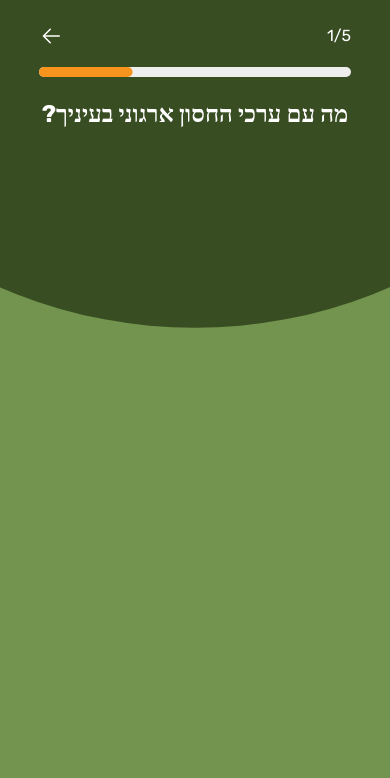
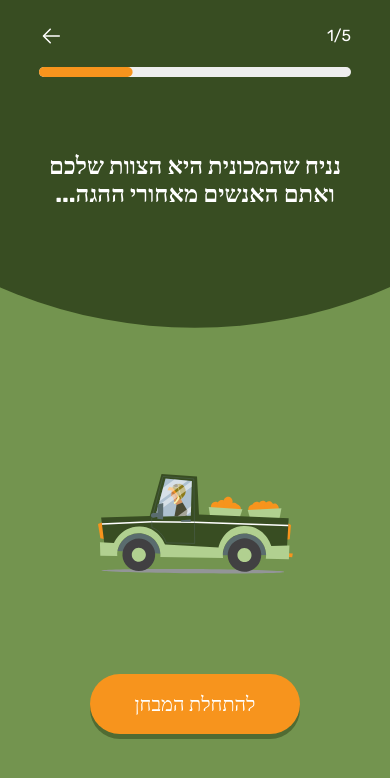
Before and after one commit to NaorOrZion/hosen-irguni, a React (Vite) app: page /quizz in a window 390 px wide. Shown: the top 778 px of the page. Built offline with nearby package versions, Linux system fonts and the light colour scheme.

Commit message:
feat: Update Quizz page layout and add car illustration; adjust CSS variables for responsiveness

```diff
--- a/src/index.css
+++ b/src/index.css
@@ -8,7 +8,7 @@
   background-color: #242424;
 
   --fs-heading: clamp(3rem, 12vw + 1rem, 4.5rem);
-  --fs-subheading: clamp(1.5rem, 12vw + 1rem, 1.5rem);
+  --fs-subheading: clamp(1.5rem, 6vw + 1rem, 1.5rem);
   --fs-button: clamp(1.25rem, 12vw + 1rem, 1.5rem);
 
   font-synthesis: none;
--- a/src/pages/Quizz.jsx
+++ b/src/pages/Quizz.jsx
@@ -1,6 +1,7 @@
 import { useState } from "react";
 import arrowBack from "../assets/arrow-back.svg";
 import ProgressBar from "../components/ProgressBar";
+import Car from "../assets/car.svg";
 import "../style/Quizz.css";
 
 function Quizz() {
@@ -9,6 +10,7 @@ function Quizz() {
       <div className="quizz-page">
         <div className="quizz-container">
           <div className="upper-bar">
+            <div className="progress-and-action-bar">
               <div className="actions-bar">
                 <p className="question-number">1/5</p>
                 <img src={arrowBack} alt="arrow-back" />
@@ -16,9 +18,20 @@ function Quizz() {
               <div className="progress-bar-mobile">
                 <ProgressBar />
               </div>
+            </div>
             <div className="question-box">
-                <p className="question-text">מה עם ערכי החסון ארגוני בעיניך?</p>
+              <p className="question-text">
+                נניח שהמכונית היא הצוות שלכם ואתם האנשים מאחורי ההגה...
+              </p>
             </div>
+          </div>
+          <div className="illustration-car">
+            <img src={Car} alt="Car Illustration" style={{width: "50vw"}} />
+          </div>
+          <div className="card">
+            <button className="button-hosen" onClick={() => navigate("/quizz")}>
+              להתחלת המבחן
+            </button>
           </div>
         </div>
       </div>
--- a/src/style/Quizz.css
+++ b/src/style/Quizz.css
@@ -23,14 +23,16 @@
   align-items: center;
   width: 80%;
   margin: auto;
-  display: block;
+  display: flex;
+  flex-direction: column;
+  height: 100%;
 }
 
 .upper-bar {
   margin-top: 1.5rem;
   display: flex;
   flex-direction: column;
-  gap: 1.188rem;
+  gap: clamp(2rem, 7vh + 1rem, 9rem);
 }
 
 .actions-bar {
@@ -45,11 +47,26 @@
   margin: 0;
 }
 
+.progress-and-action-bar {
+  display: flex;
+  flex-direction: column;
+  gap: 1.188rem;
+}
+
 .question-text {
   font-size: var(--fs-subheading);
   margin: 0px;
   color: white;
   font-weight: bold;
+  line-height: 28px;
+}
+
+.illustration-car {
+    flex-grow: 1;
+    display: flex;
+    justify-content: center;
+    align-items: center;
+
 }
 
 @media (min-width: 40em) {
```
Also changed, not shown: src/assets/Car.svg (added), src/components/ButtonNext.jsx (added). Lines whose indentation alone changed are shown as unchanged.
